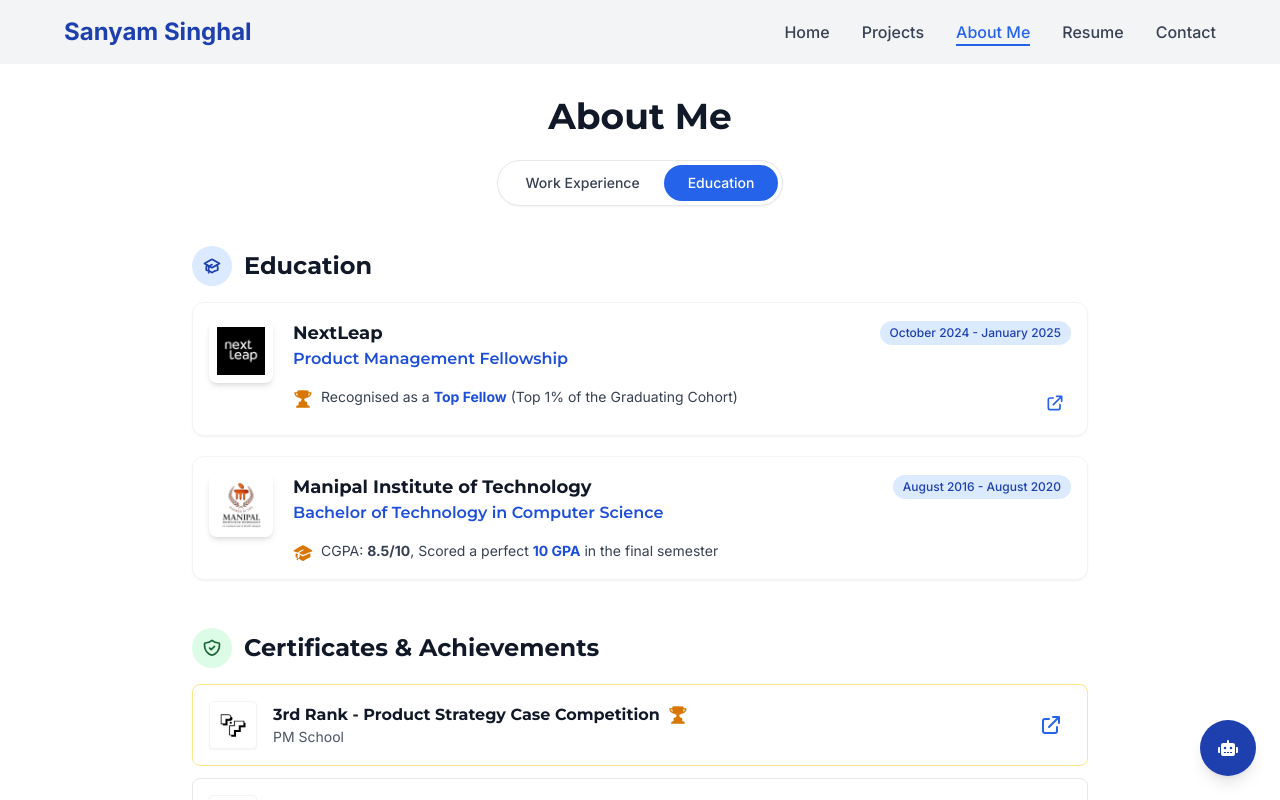
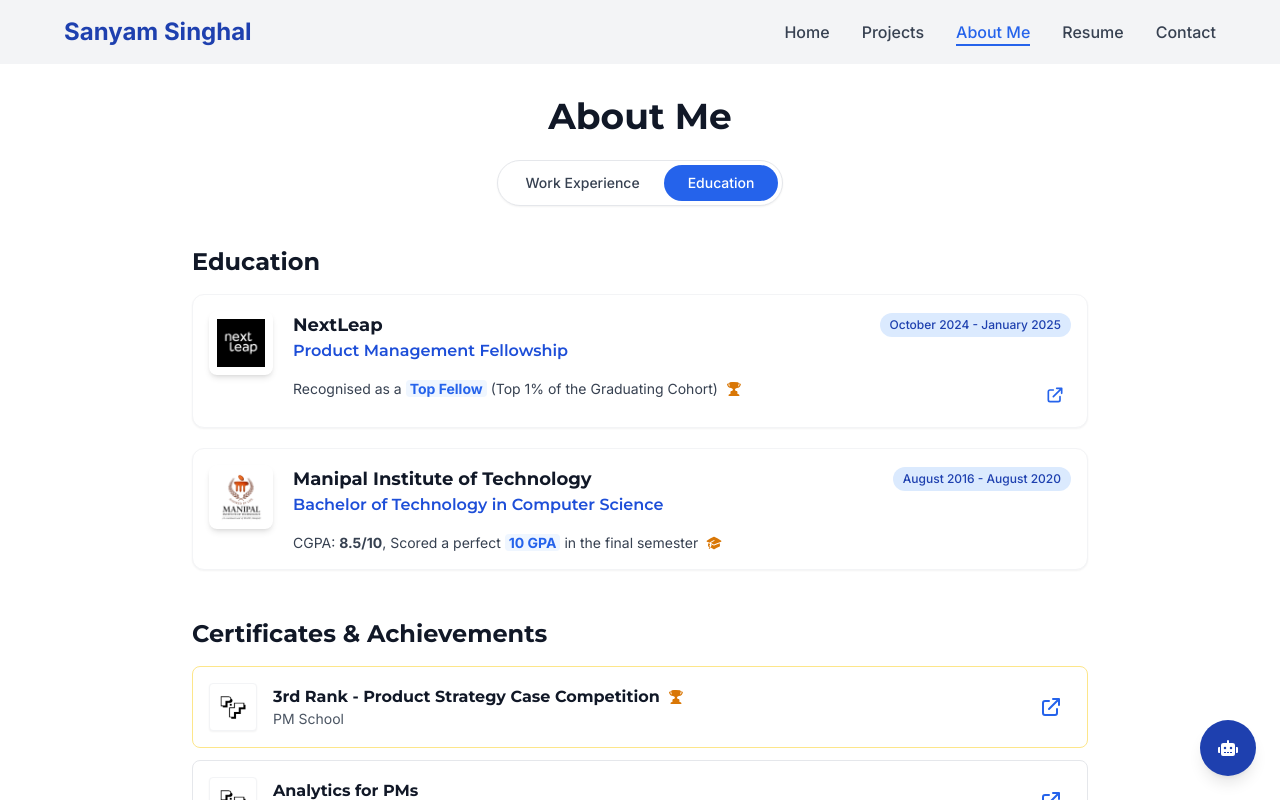
Before and after one commit to sanyam123/product-portfolio, a React (Create React App) app: page /about in a window 1280 px wide. Both pictures are taken after a click on the button "Education". Shown: the top 800 px of the page. Built offline with nearby package versions, Linux system fonts and the light colour scheme.

Commit message:
small changes

```diff
--- a/src/pages/About.js
+++ b/src/pages/About.js
@@ -86,9 +86,6 @@
     degree: 'Product Management Fellowship',
     duration: 'October 2024 - January 2025',
     logo: '/assets/logos/nextleap.jpg',
-    details: [
-      "Recognised as a Top Fellow (Top 1% of the Graduating Cohort) "
-    ],
   },
   {
     id: 2,
@@ -96,9 +93,6 @@
     degree: 'Bachelor of Technology in Computer Science',
     duration: 'August 2016 - August 2020',
     logo: '/assets/logos/university.png',
-    details: [
-      'CGPA: 8.5/10, Scored a perfect 10 GPA in the final semester',
-    ],
   },
 ];
 
@@ -314,13 +308,6 @@
               {/* Education Section */}
 <div className="mb-12">
   <h2 className="text-2xl font-bold text-gray-900 mb-4 flex items-center">
-    <span className="bg-blue-100 text-blue-800 w-10 h-10 rounded-full flex items-center justify-center mr-3">
-      <svg xmlns="http://www.w3.org/2000/svg" className="h-5 w-5" fill="none" viewBox="0 0 24 24" stroke="currentColor">
-        <path d="M12 14l9-5-9-5-9 5 9 5z" />
-        <path d="M12 14l6.16-3.422a12.083 12.083 0 01.665 6.479A11.952 11.952 0 0012 20.055a11.952 11.952 0 00-6.824-2.998a12.078 12.078 0 01.665-6.479L12 14z" />
-        <path strokeLinecap="round" strokeLinejoin="round" strokeWidth={2} d="M12 14l9-5-9-5-9 5 9 5zm0 0l6.16-3.422a12.083 12.083 0 01.665 6.479A11.952 11.952 0 0012 20.055a11.952 11.952 0 00-6.824-2.998a12.078 12.078 0 01.665-6.479L12 14zm-4 6v-7.5l4-2.222" />
-      </svg>
-    </span>
     Education
   </h2>
 
@@ -374,10 +361,11 @@
               {edu.id === 1 ? (
                 <div className={`${isMobile ? 'flex flex-col items-center' : 'flex items-start justify-between'}`}>
                   <div className={`flex items-start ${isMobile ? 'mb-2 text-center' : ''}`}>
-                    <svg xmlns="http://www.w3.org/2000/svg" viewBox="0 0 24 24" fill="currentColor" className="w-5 h-5 mr-2 text-amber-600 flex-shrink-0 mt-0.5">
+
+                    <span className="text-sm">Recognised as a <span class="font-bold text-blue-600 px-1 bg-blue-50 rounded">Top Fellow</span> (Top 1% of the Graduating Cohort)</span>
+                    <svg xmlns="http://www.w3.org/2000/svg" viewBox="0 0 24 24" fill="currentColor" className="w-4 h-4 ml-2 text-amber-600 flex-shrink-0 mt-0.5">
                       <path fillRule="evenodd" d="M5.166 2.621v.858c-1.035.148-2.059.33-3.071.543a.75.75 0 00-.584.859 6.753 6.753 0 006.138 5.6 6.73 6.73 0 002.743 1.346A6.707 6.707 0 019.279 15H8.54c-1.036 0-1.875.84-1.875 1.875V19.5h-.75a2.25 2.25 0 00-2.25 2.25c0 .414.336.75.75.75h15a.75.75 0 00.75-.75 2.25 2.25 0 00-2.25-2.25h-.75v-2.625c0-1.036-.84-1.875-1.875-1.875h-.739a6.706 6.706 0 01-1.112-3.173 6.73 6.73 0 002.743-1.347 6.753 6.753 0 006.139-5.6.75.75 0 00-.585-.858 47.077 47.077 0 00-3.07-.543V2.62a.75.75 0 00-.658-.744 49.22 49.22 0 00-6.093-.377c-2.063 0-4.096.128-6.093.377a.75.75 0 00-.657.744zm0 2.629c0 1.196.312 2.32.857 3.294A5.266 5.266 0 013.16 5.337a45.6 45.6 0 012.006-.343v.256zm13.5 0v-.256c.674.1 1.343.214 2.006.343a5.265 5.265 0 01-2.863 3.207 6.72 6.72 0 00.857-3.294z" clipRule="evenodd" />
                     </svg>
-                    <span className="text-sm">Recognised as a <span className="font-bold text-blue-700">Top Fellow</span> (Top 1% of the Graduating Cohort)</span>
                   </div>
                   <a
                     href="https://drive.google.com/file/d/1o9nNBLCE4M_UONa8OaiMujrkwcfgblY4/view"
@@ -393,12 +381,13 @@
                 </div>
               ) : (
                 <div className={`flex items-start ${isMobile ? 'justify-center text-center' : ''}`}>
-                  <svg xmlns="http://www.w3.org/2000/svg" viewBox="0 0 24 24" fill="currentColor" className="w-5 h-5 mr-2 text-amber-600 flex-shrink-0 mt-0.5">
+
+                  <span className="text-sm">CGPA: <strong>8.5/10</strong>, Scored a perfect <span class="font-bold text-blue-600 px-1 bg-blue-50 rounded">10 GPA</span> in the final semester</span>
+                  <svg xmlns="http://www.w3.org/2000/svg" viewBox="0 0 24 24" fill="currentColor" className="w-4 h-4 ml-2 text-amber-600 flex-shrink-0 mt-0.5">
                     <path d="M11.7 2.805a.75.75 0 01.6 0A60.65 60.65 0 0122.83 8.72a.75.75 0 01-.231 1.337 49.949 49.949 0 00-9.902 3.912l-.003.002-.34.18a.75.75 0 01-.707 0A50.009 50.009 0 007.5 12.174v-.224c0-.131.067-.248.172-.311a54.614 54.614 0 014.653-2.52.75.75 0 00-.65-1.352 56.129 56.129 0 00-4.78 2.589 1.858 1.858 0 00-.859 1.228 49.803 49.803 0 00-4.634-1.527.75.75 0 01-.231-1.337A60.653 60.653 0 0111.7 2.805z" />
                     <path d="M13.06 15.473a48.45 48.45 0 017.666-3.282c.134 1.414.22 2.843.255 4.285a.75.75 0 01-.46.71 47.878 47.878 0 00-8.105 4.342.75.75 0 01-.832 0 47.877 47.877 0 00-8.104-4.342.75.75 0 01-.461-.71c.035-1.442.121-2.87.255-4.286A48.4 48.4 0 016 13.18v1.27a1.5 1.5 0 00-.14 2.508c-.09.38-.222.753-.397 1.11.452.213.901.434 1.346.661a6.729 6.729 0 00.551-1.608 1.5 1.5 0 00.14-2.67v-.645a48.549 48.549 0 013.44 1.668 2.25 2.25 0 002.12 0z" />
                     <path d="M4.462 19.462c.42-.419.753-.89 1-1.394.453.213.902.434 1.347.661a6.743 6.743 0 01-1.286 1.794.75.75 0 11-1.06-1.06z" />
                   </svg>
-                  <span className="text-sm">CGPA: <strong>8.5/10</strong>, Scored a perfect <strong className="text-blue-700">10 GPA</strong> in the final semester</span>
                 </div>
               )}
             </div>
@@ -412,11 +401,6 @@
 {/* Certificates and Achievements Section */}
 <div>
   <h2 className="text-2xl font-bold text-gray-900 mb-4 flex items-center">
-    <span className="bg-green-100 text-green-800 w-10 h-10 rounded-full flex items-center justify-center mr-3">
-      <svg xmlns="http://www.w3.org/2000/svg" className="h-5 w-5" fill="none" viewBox="0 0 24 24" stroke="currentColor">
-        <path strokeLinecap="round" strokeLinejoin="round" strokeWidth={2} d="M9 12l2 2 4-4m5.618-4.016A11.955 11.955 0 0112 2.944a11.955 11.955 0 01-8.618 3.04A12.02 12.02 0 003 9c0 5.591 3.824 10.29 9 11.622 5.176-1.332 9-6.03 9-11.622 0-1.042-.133-2.052-.382-3.016z" />
-      </svg>
-    </span>
     Certificates & Achievements
   </h2>
 
@@ -450,7 +434,7 @@
               <h3 className={`font-bold text-gray-900 ${isMobile ? 'text-sm truncate' : ''}`}>{cert.title}</h3>
               {cert.id === 1 && (
                 <>
-                  <svg xmlns="http://www.w3.org/2000/svg" viewBox="0 0 24 24" fill="currentColor" className="w-5 h-5 ml-2 text-amber-600">
+                  <svg xmlns="http://www.w3.org/2000/svg" viewBox="0 0 24 24" fill="currentColor" className="w-4 h-4 ml-2 text-amber-600">
                     <path fillRule="evenodd" d="M5.166 2.621v.858c-1.035.148-2.059.33-3.071.543a.75.75 0 00-.584.859 6.753 6.753 0 006.138 5.6 6.73 6.73 0 002.743 1.346A6.707 6.707 0 019.279 15H8.54c-1.036 0-1.875.84-1.875 1.875V19.5h-.75a2.25 2.25 0 00-2.25 2.25c0 .414.336.75.75.75h15a.75.75 0 00.75-.75 2.25 2.25 0 00-2.25-2.25h-.75v-2.625c0-1.036-.84-1.875-1.875-1.875h-.739a6.706 6.706 0 01-1.112-3.173 6.73 6.73 0 002.743-1.347 6.753 6.753 0 006.139-5.6.75.75 0 00-.585-.858 47.077 47.077 0 00-3.07-.543V2.62a.75.75 0 00-.658-.744 49.22 49.22 0 00-6.093-.377c-2.063 0-4.096.128-6.093.377a.75.75 0 00-.657.744zm0 2.629c0 1.196.312 2.32.857 3.294A5.266 5.266 0 013.16 5.337a45.6 45.6 0 012.006-.343v.256zm13.5 0v-.256c.674.1 1.343.214 2.006.343a5.265 5.265 0 01-2.863 3.207 6.72 6.72 0 00.857-3.294z" clipRule="evenodd" />
                   </svg>
                 </>
```
Also changed, not shown: 1 other file (tests, documents, lock files or other folders).
